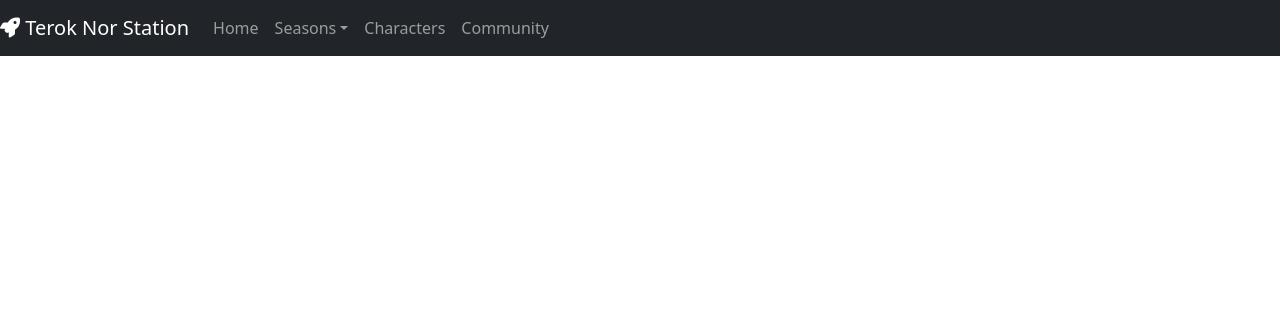
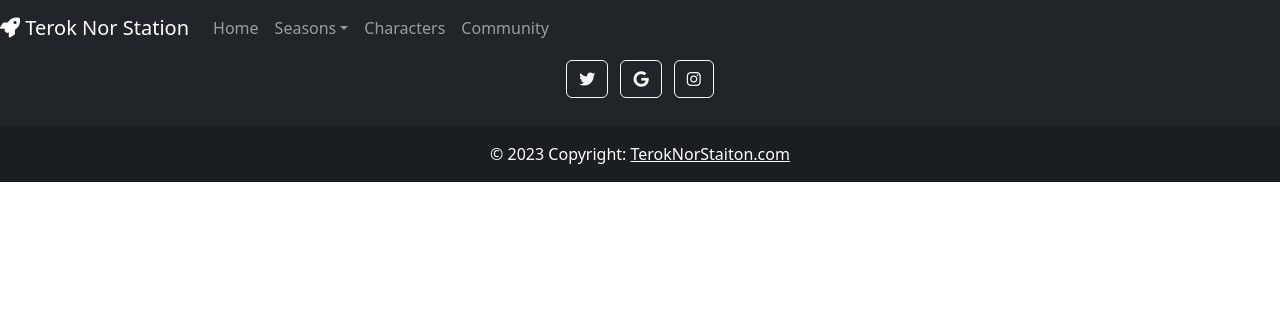
Before and after one commit to IzzyLeech/terok-nor-station, a Django app: template templates/base.html in a window 1280 px wide. Shown: the top 316 px of the page. Run offline with Django 3.2, Linux system fonts and the light colour scheme; the template is opened without the code that fills it, so the values that code supplies are empty; some libraries are stand-ins or nearby versions; some web fonts are replaced.

Commit message:
add footer to base.html, need to add links to anchors

```diff
--- a/templates/base.html
+++ b/templates/base.html
@@ -9,9 +9,12 @@
     <link href="https://fonts.googleapis.com/css2?family=Merriweather&display=swap" rel="stylesheet">
     <link href="https://cdn.jsdelivr.net/npm/bootstrap@5.3.0-alpha1/dist/css/bootstrap.min.css" rel="stylesheet"
         integrity="sha384-GLhlTQ8iRABdZLl6O3oVMWSktQOp6b7In1Zl3/Jr59b6EGGoI1aFkw7cmDA6j6gD" crossorigin="anonymous">
-    <script src="https://code.jquery.com/jquery-3.2.1.slim.min.js" integrity="sha384-KJ3o2DKtIkvYIK3UENzmM7KCkRr/rE9/Qpg6aAZGJwFDMVNA/GpGFF93hXpG5KkN" crossorigin="anonymous"></script>
-    <script src="https://cdn.jsdelivr.net/npm/popper.js@1.12.9/dist/umd/popper.min.js" integrity="sha384-ApNbgh9B+Y1QKtv3Rn7W3mgPxhU9K/ScQsAP7hUibX39j7fakFPskvXusvfa0b4Q" crossorigin="anonymous"></script>
-    <script src="https://cdn.jsdelivr.net/npm/bootstrap@4.0.0/dist/js/bootstrap.min.js" integrity="sha384-JZR6Spejh4U02d8jOt6vLEHfe/JQGiRRSQQxSfFWpi1MquVdAyjUar5+76PVCmYl" crossorigin="anonymous"></script>
+    <script src="https://code.jquery.com/jquery-3.2.1.slim.min.js"
+        integrity="sha384-KJ3o2DKtIkvYIK3UENzmM7KCkRr/rE9/Qpg6aAZGJwFDMVNA/GpGFF93hXpG5KkN" crossorigin="anonymous"></script>
+    <script src="https://cdn.jsdelivr.net/npm/popper.js@1.12.9/dist/umd/popper.min.js"
+        integrity="sha384-ApNbgh9B+Y1QKtv3Rn7W3mgPxhU9K/ScQsAP7hUibX39j7fakFPskvXusvfa0b4Q" crossorigin="anonymous"></script>
+    <script src="https://cdn.jsdelivr.net/npm/bootstrap@4.0.0/dist/js/bootstrap.min.js"
+        integrity="sha384-JZR6Spejh4U02d8jOt6vLEHfe/JQGiRRSQQxSfFWpi1MquVdAyjUar5+76PVCmYl" crossorigin="anonymous"></script>
     <script src="https://kit.fontawesome.com/b262c1867c.js" crossorigin="anonymous"></script>
 </head>
 <body>
@@ -51,8 +54,16 @@
         {% endblock content %}
     </main>
 
-    <footer>
-
+    <footer class="bg-dark text-center">
+        <div class="mb-4">
+            <a class="btn btn-outline-light btn-floating m-1" role="button" href="#"><i class="fab fa-twitter"></i></a>
+            <a class="btn btn-outline-light btn-floating m-1" href="#" role="button"><i class="fab fa-google"></i></a>
+            <a class="btn btn-outline-light btn-floating m-1" href="#" role="button"><i class="fab fa-instagram"></i></a>
+        </div>
+        <div class="p-3 text-center text-white" style="background-color: rgba(0, 0, 0, 0.2);">
+            © 2023 Copyright:
+            <a class="text-white" href="#">TerokNorStaiton.com</a>
+        </div>
     </footer>
 
 </body>
```
